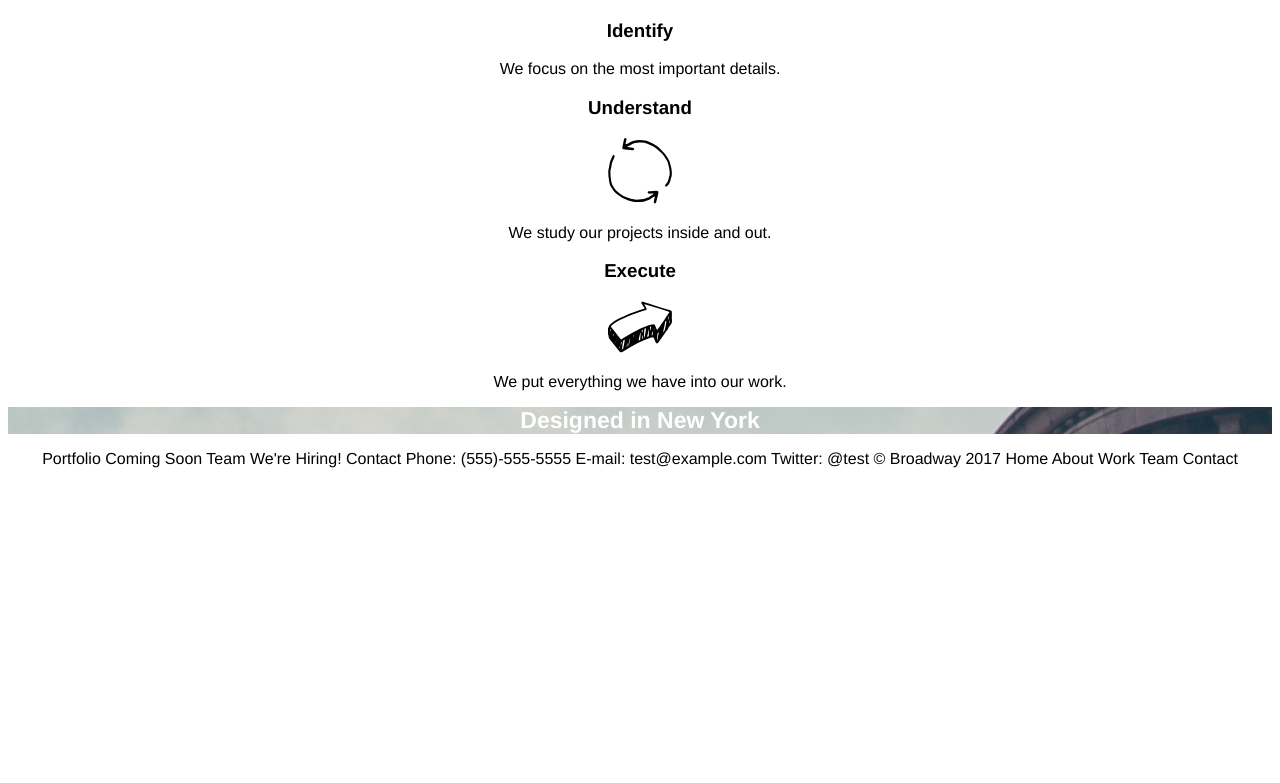
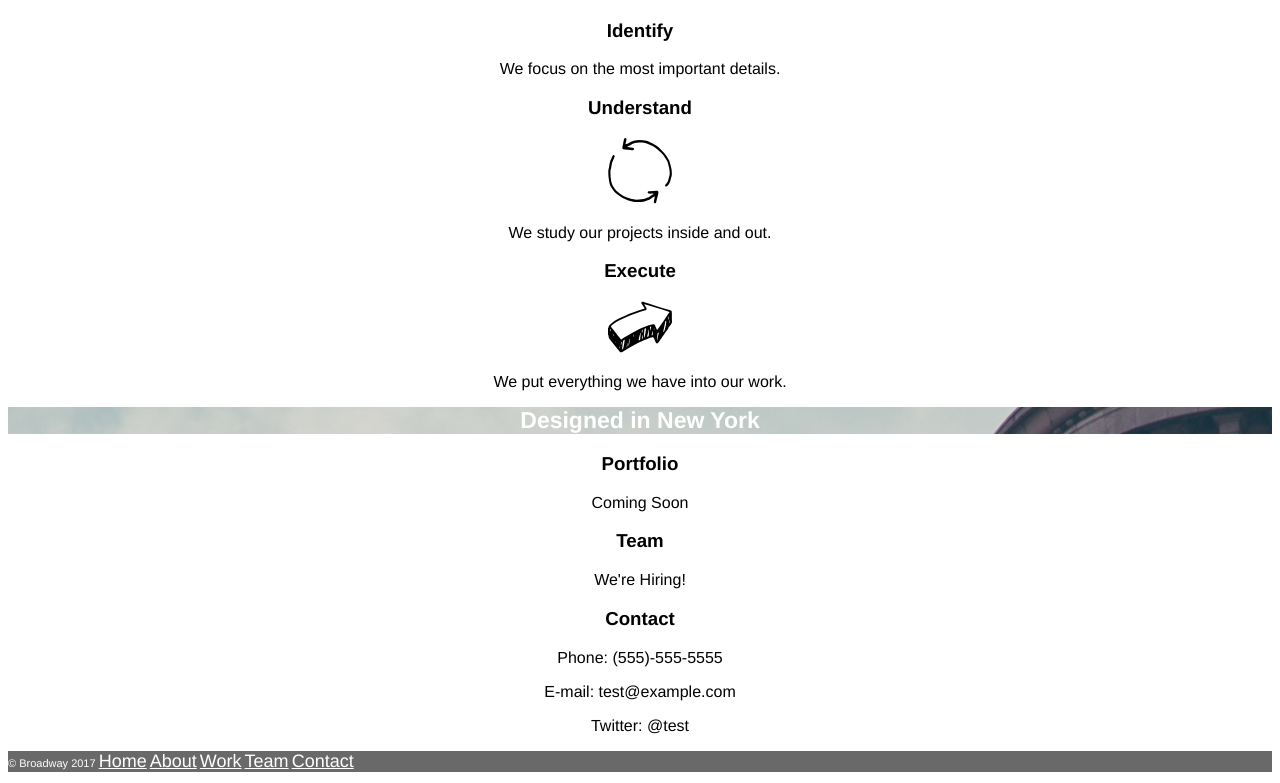
Before and after one commit to VashK/broadway, a plain HTML site: page index.html in a window 1280 px wide. Shown: the part 479-1262 px from the top of the page. Before the commit the page ends 955 px from the top, so only its background shows below. Drawn offline with Linux system fonts and the light colour scheme.

Commit message:
Finish page.

```diff
--- a/index.html
+++ b/index.html
@@ -2,7 +2,7 @@
 <html>
   <head>
     <title>Broadway Design</title>
-    <link rel="stylesheet" href="/resources/css/style.css" type="text/css">
+    <link rel="stylesheet" href="./resources/css/style.css" type="text/css">
   </head>
   <body>
     <div class="content-center">
@@ -57,31 +57,40 @@
             <h1>Designed in New York</h1>
           </div>
       </div>
-
-
-
-
-
-      Portfolio
-
-      Coming Soon
-
-      Team
-
-      We're Hiring!
-
-      Contact
-
-      Phone: (555)-555-5555
-
-      E-mail: test@example.com
-
-      Twitter: @test
-
-      © Broadway 2017 Home About Work Team Contact
-
-
-
+      <div class="underconstruction">
+        <h3>Portfolio</h3>
+        <p>
+          Coming Soon
+        </p>
+        <h3 id="team">Team</h3>
+        <p>
+          We're Hiring!
+        </p>
+        <span id="contact">
+          <h3>Contact</h3>
+          <p>
+            Phone: (555)-555-5555
+          </p>
+          <p>
+            E-mail: test@example.com
+          </p>
+          <p>
+            Twitter: @test
+          </p>
+        </span>
+      </div>
+      <div id="footer">
+        <p>
+          &copy; Broadway 2017
+          <span class="footnav">
+            <a href="#">Home</a>
+            <a href="#about">About</a>
+            <a href="#work">Work</a>
+            <a href="#team">Team</a>
+            <a href="#contact">Contact</a>
+          </span>
+        </p>
+      </div>
     </div>
   </body>
 </html>
--- a/resources/css/style.css
+++ b/resources/css/style.css
@@ -46,3 +46,15 @@ h2 {
 #nyc h1{
     font-size: 23px;
 }
+
+#footer {
+  font-size: 11px;
+  color: white;
+  background-color: dimgray;
+  text-align: left;
+}
+
+.footnav a {
+  font-size: 18px;
+  color: white;
+}
```
